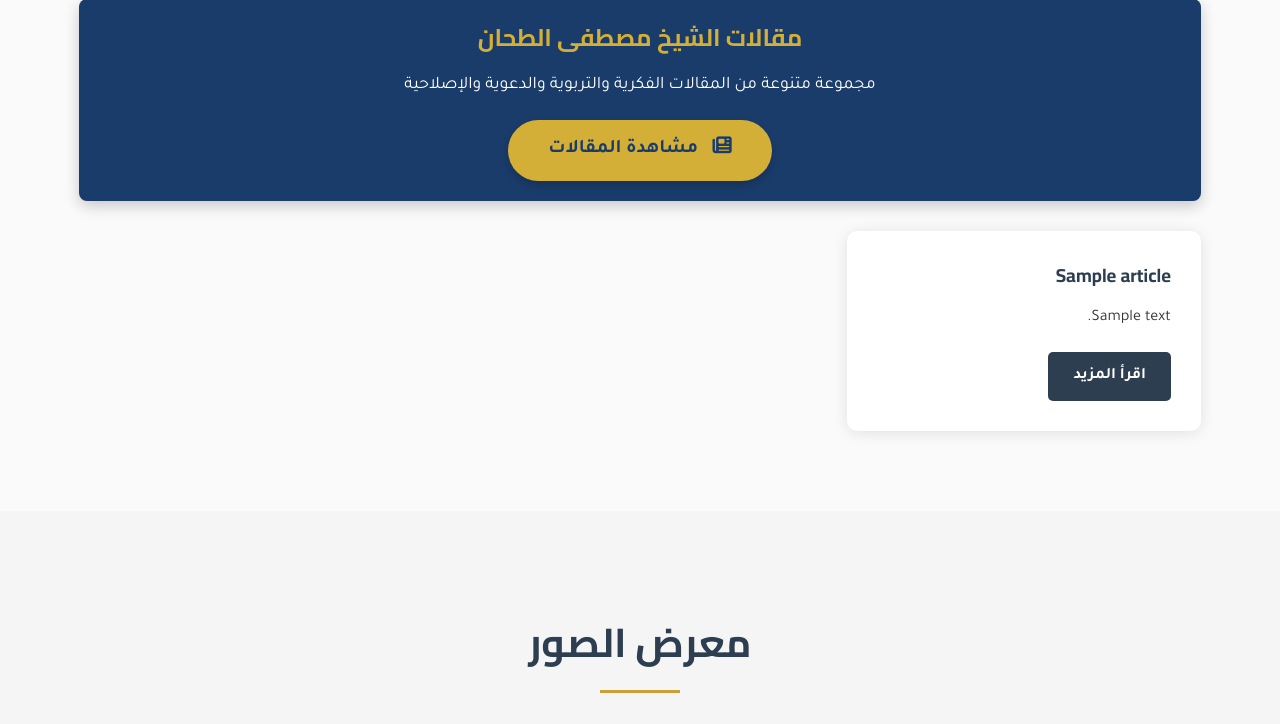
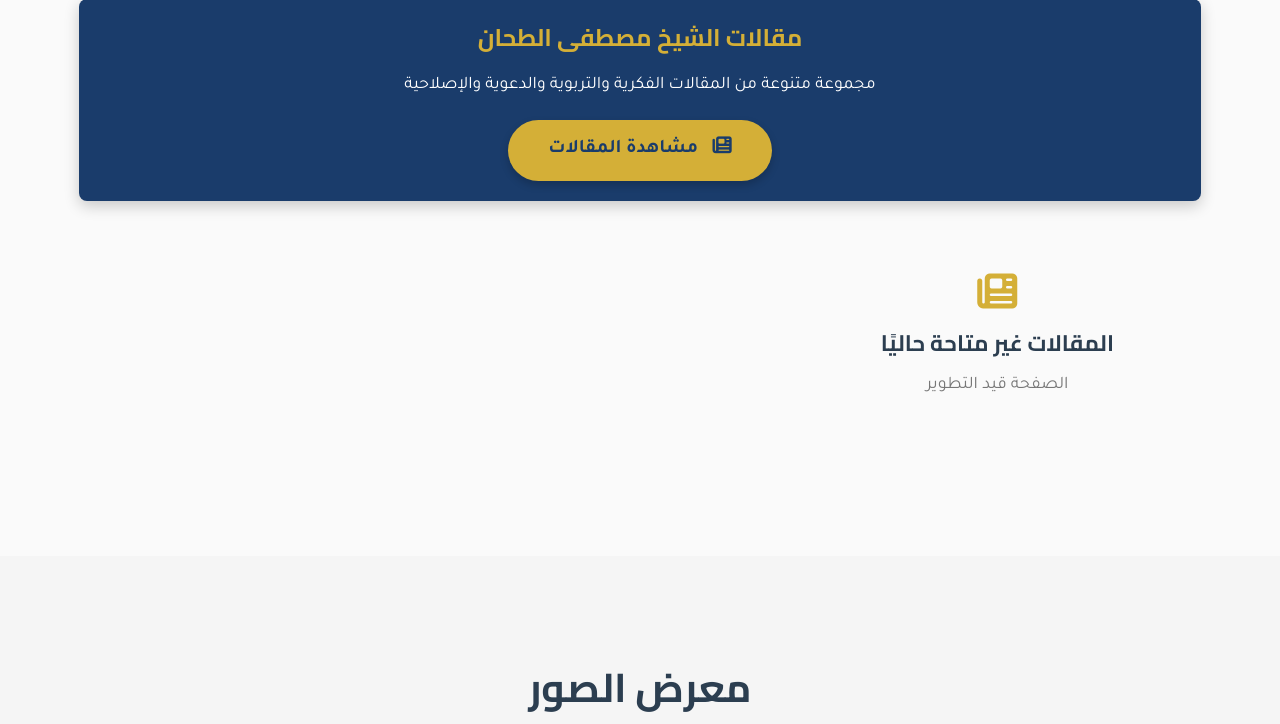
Before and after one commit to srab1980/ShTahan, a Flask app: page / in a window 1280 px wide. Shown: the part 4015-4739 px from the top of the page. Run offline with Flask 3, Linux system fonts and the light colour scheme; tables that the repository leaves empty hold one stand-in row (values such as "Sample post"); grey boxes marked "Sample" are stand-in pictures.

Commit message:
Remove articles section from memorial website
Replit-Commit-Author: Agent
Replit-Commit-Session-Id: 1ff1f280-4fb3-4e5e-b5ef-e0f3e47dc461
Replit-Commit-Screenshot-Url: https://storage.googleapis.com/screenshot-production-us-central1/42c516af-18fc-4cd7-a039-196a65dfcd37/0e3e73c1-90c8-4840-a3bf-c17187f12d2b.jpg

```diff
--- a/app.py
+++ b/app.py
@@ -183,16 +183,8 @@ def articles_all_page():
 
 @app.route('/articles')
 def articles_page():
-    """Render the articles page with search and filtering"""
-    # Get a list of all distinct categories for the filter buttons
-    categories = db.session.query(Article.category).distinct().all()
-    categories = [cat[0] for cat in categories if cat[0]] # Remove None values
-
-    # Add default category if none exist
-    if not categories:
-        categories = ['فكر إسلامي', 'تربية', 'مجتمع', 'سياسة', 'تاريخ']
-
-    return render_template('articles_page.html', categories=categories, now=datetime.now())
+    """Return an empty page for articles"""
+    return render_template('articles_page.html')
 
 
 @app.route('/login-link')
--- a/templates/index.html
+++ b/templates/index.html
@@ -412,11 +412,11 @@
 
             </div>
 
-            <div class="articles-container">
-                <!-- سيتم تحميل المقالات ديناميكياً هنا عبر JavaScript -->
-                <div class="loading-spinner" style="text-align: center; width: 100%; padding: 30px;">
-                    <i class="fas fa-spinner fa-spin" style="font-size: 24px; color: #d4af37;"></i>
-                    <p>جاري تحميل المقالات...</p>
+            <div class="articles-container" style="text-align: center; width: 100%; padding: 40px;">
+                <div style="margin-bottom: 20px; color: #666;">
+                    <i class="fas fa-newspaper" style="font-size: 40px; color: #d4af37; margin-bottom: 15px; display: block;"></i>
+                    <h3 style="font-size: 1.4rem; margin-bottom: 10px;">المقالات غير متاحة حاليًا</h3>
+                    <p style="font-size: 1.1rem; color: #777;">الصفحة قيد التطوير</p>
                 </div>
             </div>
         </div>
@@ -526,7 +526,7 @@
     <!-- Non-Critical JavaScript - يتم تحميلها بشكل متأخر -->
     <script src="{{ url_for('static', filename='js/scroll-animations.js') }}" defer></script>
     <script src="{{ url_for('static', filename='js/books.js') }}" defer></script>
-    <script src="{{ url_for('static', filename='js/articles.js') }}" defer></script>
+    <!-- Removed articles.js script -->
     <script src="{{ url_for('static', filename='js/gallery.js') }}" defer></script>
     <script src="{{ url_for('static', filename='js/contact.js') }}" defer></script>
     <script src="{{ url_for('static', filename='js/activity-tracking.js') }}" defer></script>
```
Also changed, not shown: attached_assets/Screenshot 2025-04-15 203802.png (added).
